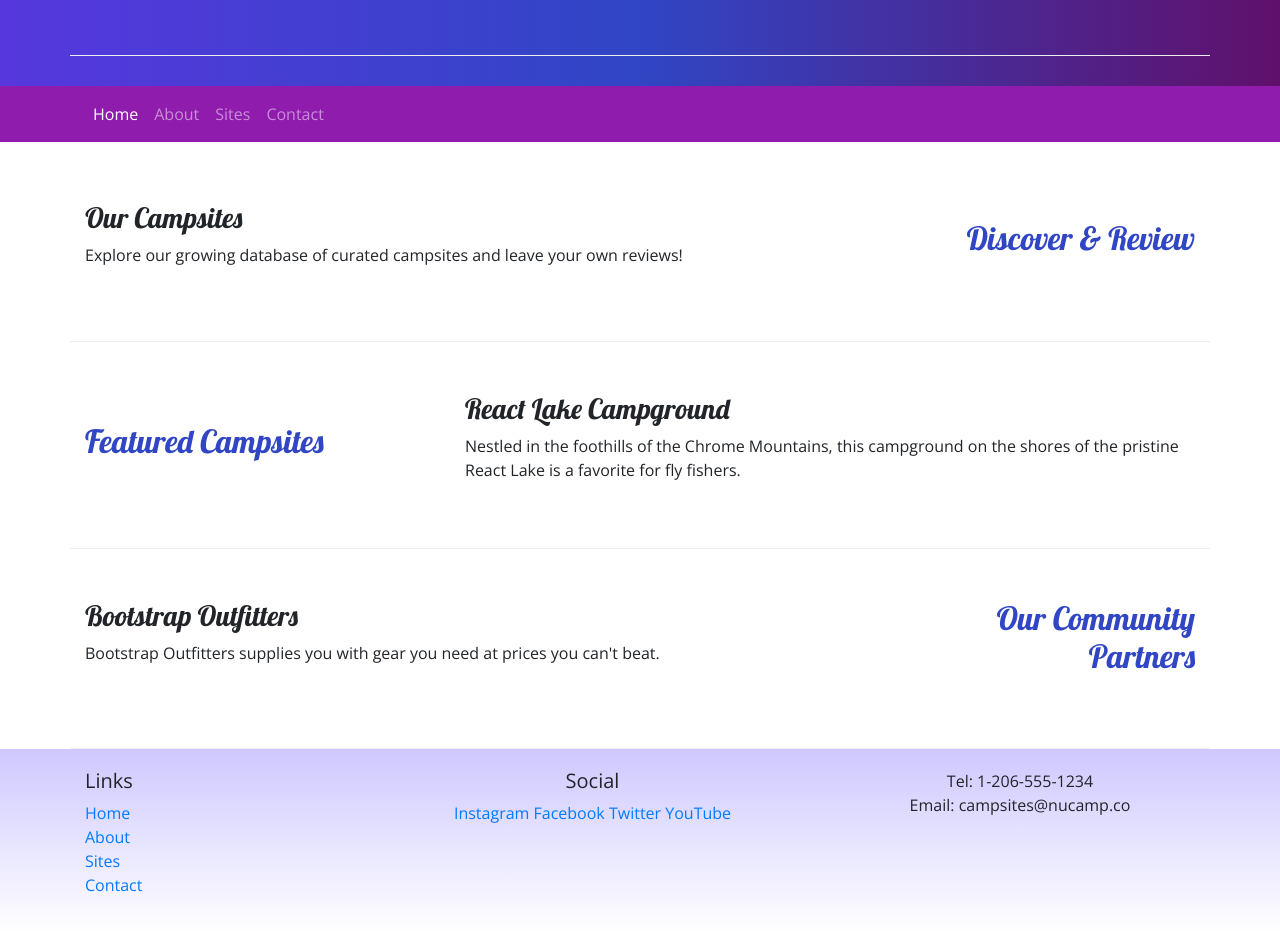
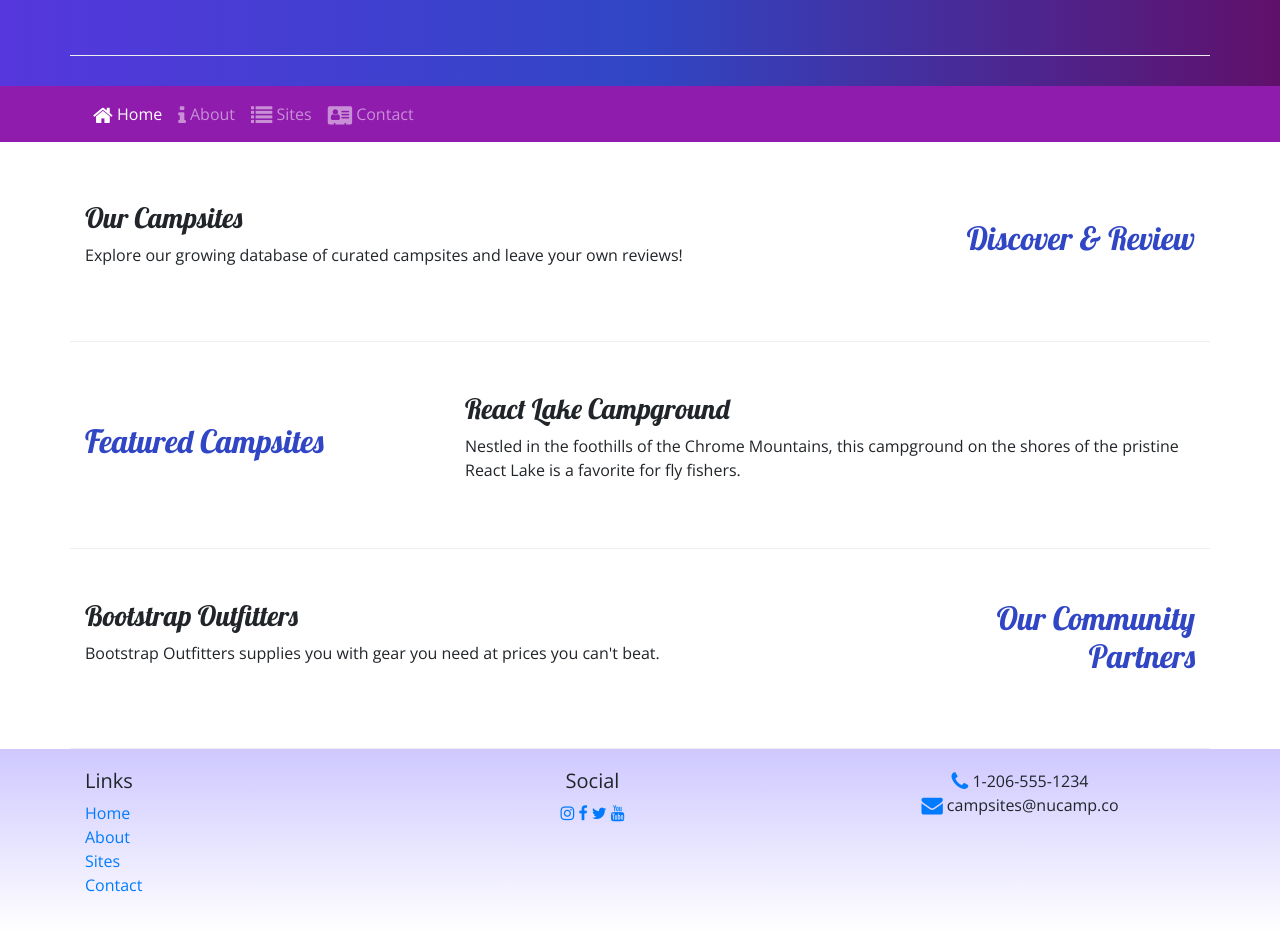
Before and after one commit to Nicolas-Andulsky-Allen/Empty1, a website: page index.html in a window 1280 px wide. Shown: the part 177-1108 px from the top of the page. Drawn offline with nearby package versions, Linux system fonts and the light colour scheme.

Commit message:
Icon Fonts

```diff
--- a/index.html
+++ b/index.html
@@ -15,6 +15,11 @@
       href="https://fonts.googleapis.com/css?family=Lobster|Open+Sans"
     />
     <link rel="stylesheet" href="css/styles.css" />
+    <!-- Additional CSS must be placed after Bootstrap CSS -->
+    <link
+      rel="stylesheet"
+      href="node_modules/font-awesome/css/font-awesome.min.css"
+    />
     <title>NuCamp: A Better Way To Camp</title>
   </head>
 
@@ -43,13 +48,25 @@
         <div class="collapse navbar-collapse" id="nucampNavbar">
           <ul class="navbar-nav">
             <li class="nav-item active">
-              <a class="nav-link" href="#">Home</a>
+              <a class="nav-link" href="#"
+                ><i class="fa fa-home fa-lg"></i> Home</a
+              >
             </li>
             <li class="nav-item">
-              <a class="nav-link" href="aboutus.html">About</a>
+              <a class="nav-link" href="aboutus.html"
+                ><i class="fa fa-info fa-lg"></i> About</a
+              >
             </li>
-            <li class="nav-item"><a class="nav-link" href="#">Sites</a></li>
-            <li class="nav-item"><a class="nav-link" href="#">Contact</a></li>
+            <li class="nav-item">
+              <a class="nav-link" href="#"
+                ><i class="fa fa-list fa-lg"></i> Sites</a
+              >
+            </li>
+            <li class="nav-item">
+              <a class="nav-link" href="#"
+                ><i class="fa fa-address-card fa-lg"></i> Contact</a
+              >
+            </li>
           </ul>
         </div>
       </div>
@@ -109,14 +126,15 @@
           </div>
           <div class="col-6 offset-1 col-sm-5 text-center">
             <h5>Social</h5>
-            <a href="http://instagram.com/">Instagram</a>
-            <a href="http://facebook.com/">Facebook</a>
-            <a href="http://twitter.com/">Twitter</a>
-            <a href="http://youtube.com/">YouTube</a>
+            <a href="http://instagram.com/"><i class="fa fa-instagram"></i></a>
+            <a href="http://facebook.com/"><i class="fa fa-facebook"></i></a>
+            <a href="http://twitter.com/"><i class="fa fa-twitter"></i></a>
+            <a href="http://youtube.com/"><i class="fa fa-youtube"></i></a>
           </div>
           <div class="col-sm-4 text-center">
-            Tel: 1-206-555-1234<br />
-            Email: campsites@nucamp.co
+            <i class="fa fa-phone fa-lg text-primary"></i> 1-206-555-1234<br />
+            <i class="fa fa-envelope fa-lg text-primary"></i>
+            campsites@nucamp.co
           </div>
         </div>
       </div>
--- a/package.json
+++ b/package.json
@@ -15,6 +15,7 @@
   },
   "dependencies": {
     "bootstrap": "^4.5.2",
+    "font-awesome": "^4.7.0",
     "jquery": "^3.5.1",
     "popper.js": "^1.16.1"
   }
```
Also changed, not shown: aboutus.html (+12 -10 lines), 1 other file.
